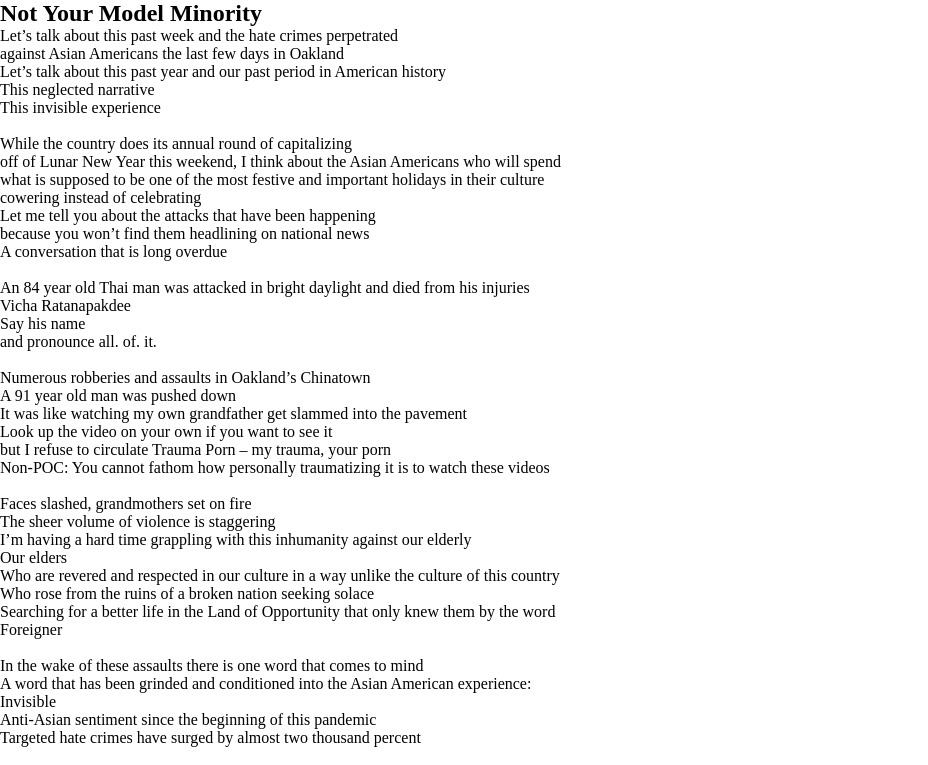
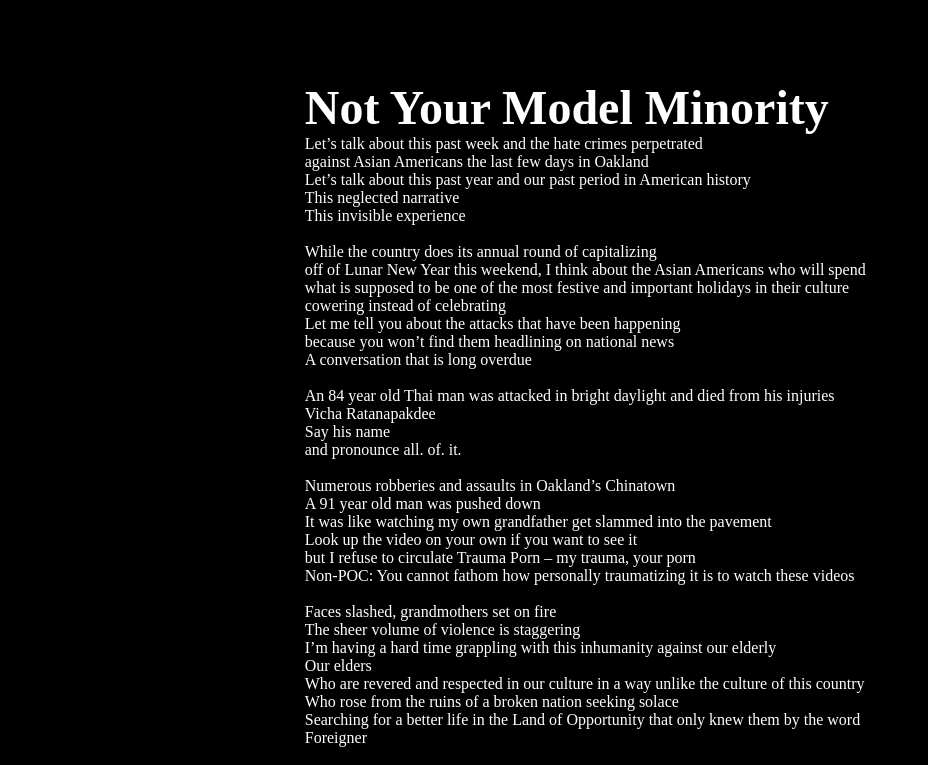
Before and after one commit to emjose/model-minority-myth, a plain HTML site: page index.html in a window 1280 px wide. Shown: the top 765 px of the page, without its empty margins (0-928 px from the left). Drawn offline with Linux system fonts and the light colour scheme.

Commit message:
poem format

```diff
--- a/index.html
+++ b/index.html
@@ -11,7 +11,7 @@
 <body>
     <section>
         <div class="content">
-            <h2>Not Your Model Minority</h2>
+            <h1>Not Your Model Minority</h1>
             <p>Let’s talk about this past week and the hate crimes perpetrated</p>
             against Asian Americans the last few days in Oakland</p>
             Let’s talk about this past year and our past period in American history</p>
@@ -197,6 +197,10 @@
             It is our collective grief and our collective loss</p>
             And so your fight is my fight and my fight</p>
             Should be yours, too</p>
+            <br>
+            Rosa Kim</p>
+            <br>
+            <br>
         </div>
     </section>
 </body>
--- a/style.css
+++ b/style.css
@@ -2,4 +2,26 @@
   margin: 0;
   padding: 0;
   box-sizing: border-box;
+  background: #000;
 }
+
+section {
+  position: absolute;
+  top: 10%;
+  left: 0;
+  width: 100%;
+  /* height: 100vh; */
+  display: flex;
+  justify-content: center;
+  align-items: center;
+  background: #000;
+}
+
+section .content {
+  max-width: 80%;
+  color: #fff;
+}
+
+section .content h1 {
+  font-size: 3em;
+}
```
